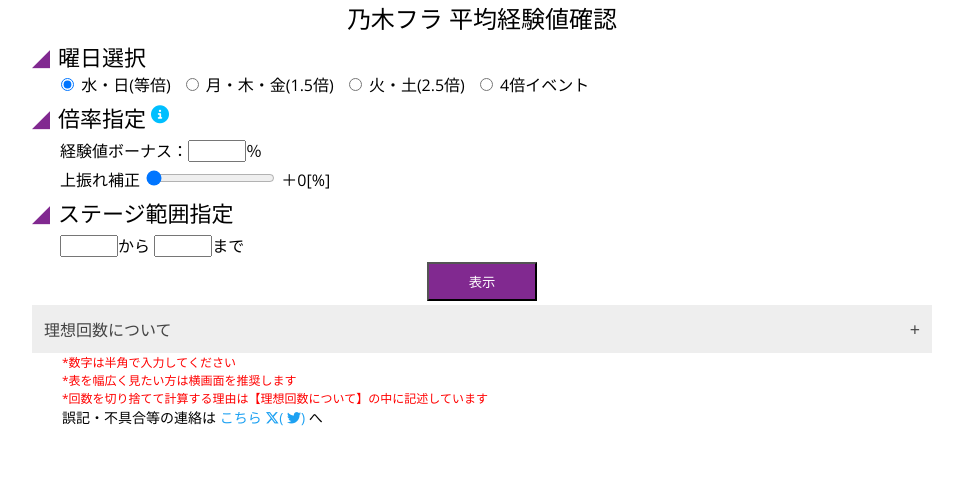
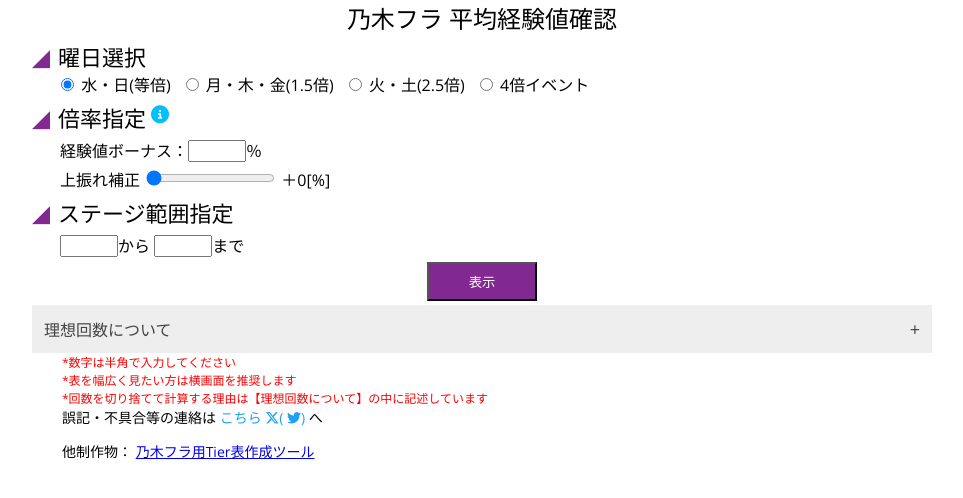
Before and after one commit to shida23/ngfr-rankexp, a plain HTML site: page index.html in a window 1280 px wide. Shown: the whole page, without its empty margins (158-1121 px from the left). Drawn offline with nearby package versions, Linux system fonts and the light colour scheme.

Commit message:
Update index.html

```diff
--- a/index.html
+++ b/index.html
@@ -131,6 +131,11 @@
         <i class="fa-brands fa-twitter"></i>)
       </a>へ
     </div>
+    <p class="link">他制作物：
+      <a href="https://shida23.github.io/ngfr-tier/" target="_blank">
+          乃木フラ用Tier表作成ツール
+      </a>
+    </p>
   </div>
 <script src="script.js"></script>
 </body>
```
